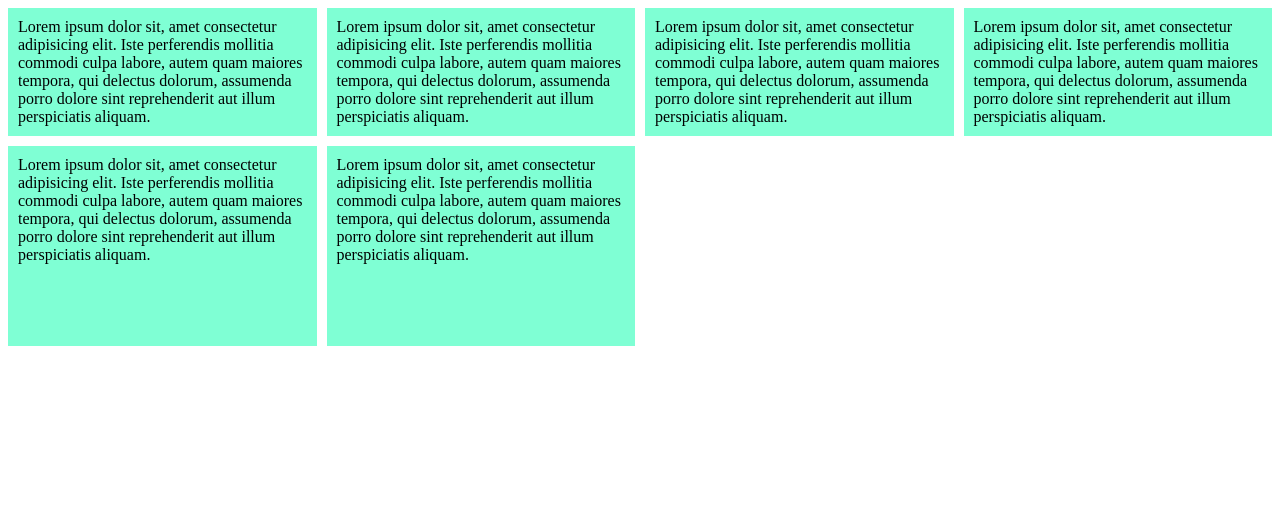
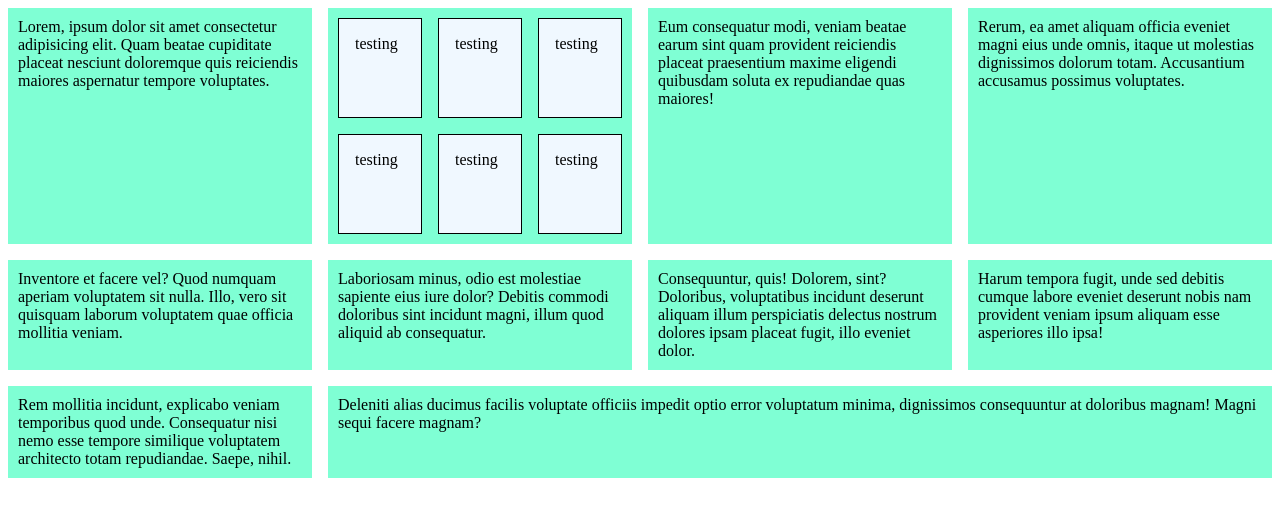
Before and after one commit to AJ-Romera/review-css-grid, a plain HTML site: page index.html in a window 1280 px wide. Drawn offline with Linux system fonts and the light colour scheme.

Commit message:
My new grid example

```diff
--- a/index.html
+++ b/index.html
@@ -18,31 +18,25 @@
         <div class="six">Six</div>
     </div> -->
 
-    <!-- My Grid Example -->
+    <!-- My Grid New Example -->
     <div class="grid">
-        <div>
-            Lorem ipsum dolor sit, amet consectetur adipisicing elit. Iste perferendis mollitia commodi culpa labore, autem quam maiores tempora, qui delectus dolorum, assumenda porro dolore sint reprehenderit aut illum perspiciatis aliquam.
+        <div>Lorem, ipsum dolor sit amet consectetur adipisicing elit. Quam beatae cupiditate placeat nesciunt doloremque quis reiciendis maiores aspernatur tempore voluptates.</div>
+        <div class="nested-grid">
+            <div>testing</div>
+            <div>testing</div>
+            <div>testing</div>
+            <div>testing</div>
+            <div>testing</div>
+            <div>testing</div>
         </div>
-
-        <div>
-            Lorem ipsum dolor sit, amet consectetur adipisicing elit. Iste perferendis mollitia commodi culpa labore, autem quam maiores tempora, qui delectus dolorum, assumenda porro dolore sint reprehenderit aut illum perspiciatis aliquam.
-        </div>
-
-        <div>
-            Lorem ipsum dolor sit, amet consectetur adipisicing elit. Iste perferendis mollitia commodi culpa labore, autem quam maiores tempora, qui delectus dolorum, assumenda porro dolore sint reprehenderit aut illum perspiciatis aliquam.
-        </div>
-
-        <div>
-            Lorem ipsum dolor sit, amet consectetur adipisicing elit. Iste perferendis mollitia commodi culpa labore, autem quam maiores tempora, qui delectus dolorum, assumenda porro dolore sint reprehenderit aut illum perspiciatis aliquam.
-        </div>
-
-        <div>
-            Lorem ipsum dolor sit, amet consectetur adipisicing elit. Iste perferendis mollitia commodi culpa labore, autem quam maiores tempora, qui delectus dolorum, assumenda porro dolore sint reprehenderit aut illum perspiciatis aliquam.
-        </div>
-
-        <div>
-            Lorem ipsum dolor sit, amet consectetur adipisicing elit. Iste perferendis mollitia commodi culpa labore, autem quam maiores tempora, qui delectus dolorum, assumenda porro dolore sint reprehenderit aut illum perspiciatis aliquam.
-        </div>
+        <div>Eum consequatur modi, veniam beatae earum sint quam provident reiciendis placeat praesentium maxime eligendi quibusdam soluta ex repudiandae quas maiores!</div>
+        <div>Rerum, ea amet aliquam officia eveniet magni eius unde omnis, itaque ut molestias dignissimos dolorum totam. Accusantium accusamus possimus voluptates.</div>
+        <div>Inventore et facere vel? Quod numquam aperiam voluptatem sit nulla. Illo, vero sit quisquam laborum voluptatem quae officia mollitia veniam.</div>
+        <div>Laboriosam minus, odio est molestiae sapiente eius iure dolor? Debitis commodi doloribus sint incidunt magni, illum quod aliquid ab consequatur.</div>
+        <div>Consequuntur, quis! Dolorem, sint? Doloribus, voluptatibus incidunt deserunt aliquam illum perspiciatis delectus nostrum dolores ipsam placeat fugit, illo eveniet dolor.</div>
+        <div>Harum tempora fugit, unde sed debitis cumque labore eveniet deserunt nobis nam provident veniam ipsum aliquam esse asperiores illo ipsa!</div>
+        <div>Rem mollitia incidunt, explicabo veniam temporibus quod unde. Consequatur nisi nemo esse tempore similique voluptatem architecto totam repudiandae. Saepe, nihil.</div>
+        <div class="bigOne">Deleniti alias ducimus facilis voluptate officiis impedit optio error voluptatum minima, dignissimos consequuntur at doloribus magnam! Magni sequi facere magnam?</div>
     </div>
 
 </body>
--- a/styles.css
+++ b/styles.css
@@ -43,15 +43,32 @@
   grid-row: 4;
 }*/
 
-/* My Grid Example */
+/* My Grid New Example */
 .grid {
     display: grid;
-    grid-template-columns: 4fr 4fr 4fr 4fr;
-    grid-template-rows: auto 200px;
-    gap: 10px;
+    grid-template-columns: repeat(4, 1fr);
+    gap: 1em;
 }
 
-.grid div {
+.nested-grid {
+    display: grid;
+    grid-template-columns: repeat(3, 1fr);
+    grid-auto-rows: 100px;
+    gap: 1em;
+}
+
+.nested-grid > div {
+    border: 1px solid #000;
+    background: aliceblue;
+    padding: 1em;
+}
+
+.grid > div {
     background: aquamarine;
     padding: 10px;
 }
+
+.grid .bigOne {
+    grid-column: 2 / 5;
+    grid-row: 3;
+}
```
